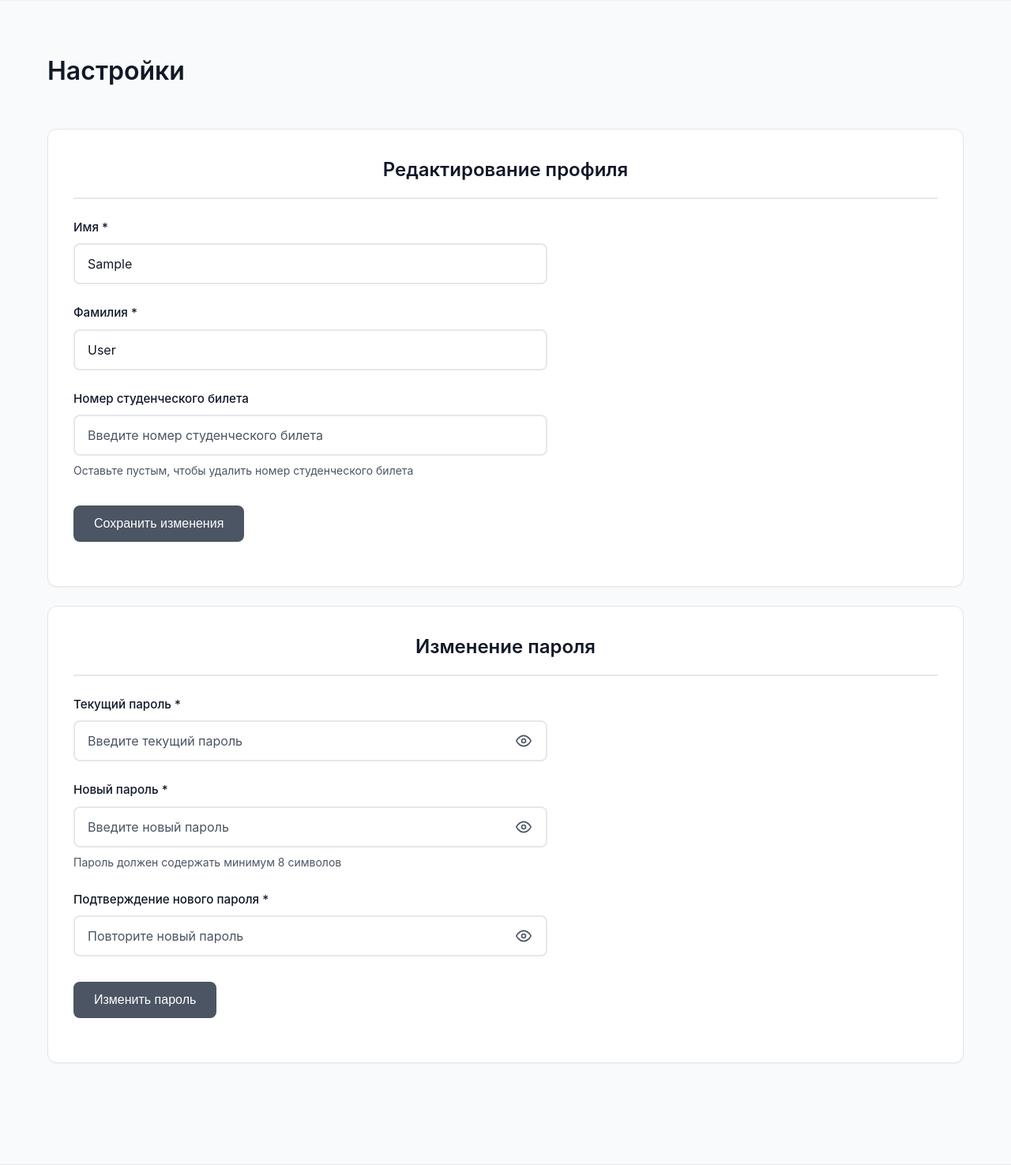
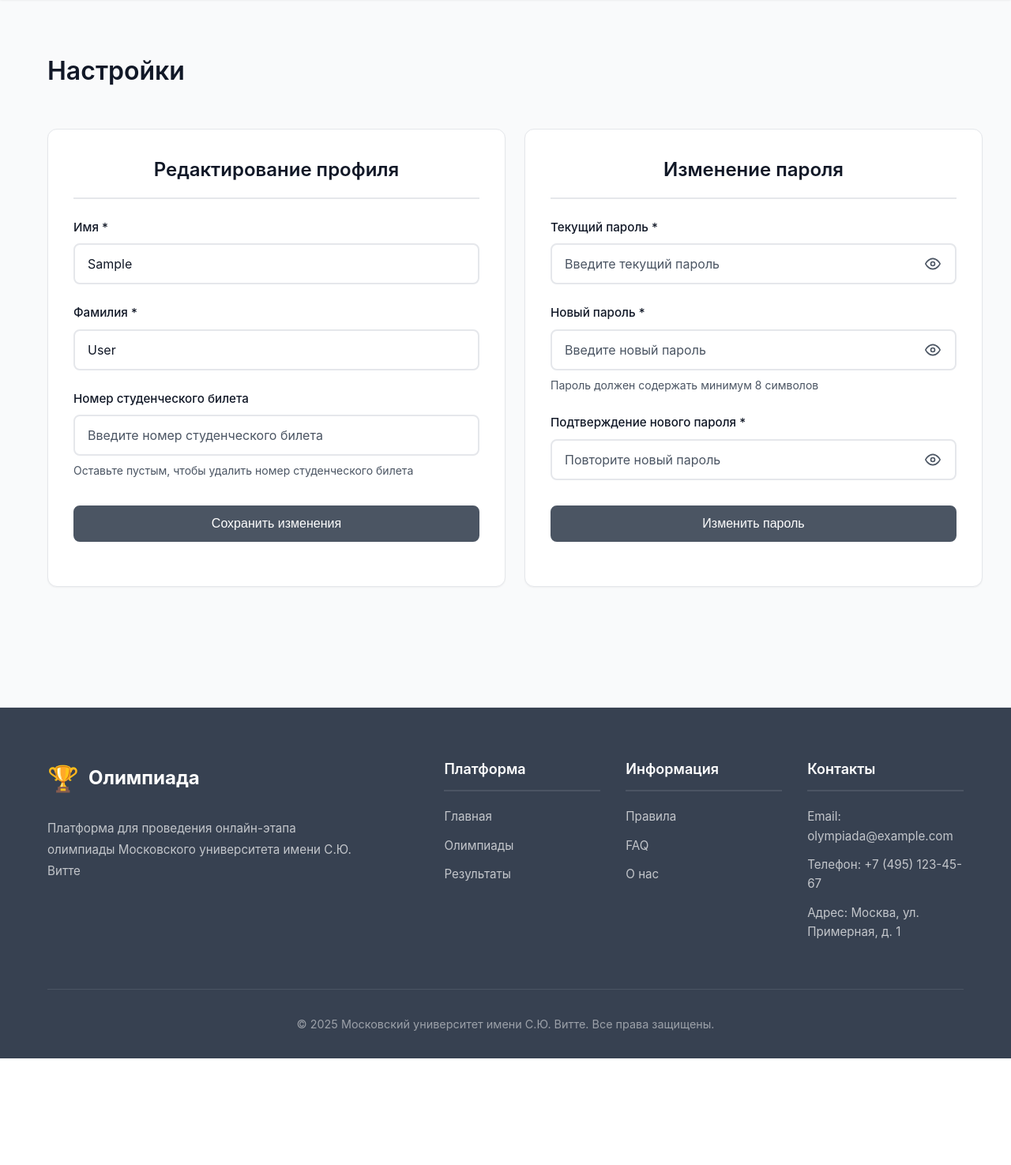
Before and after one commit to olympiada123/olympiada, a Django app: page /settings/ in a window 1280 px wide. Shown: the part 75-1550 px from the top of the page at 79% size. After the commit the page ends 1415 px from the top, so only its background shows below. Run offline with Django 5.2, Linux system fonts and the light colour scheme; the visitor is signed in with stand-in values (Sample User, id 1).

Commit message:
Changed settings page layout

```diff
--- a/app/static/css/style.css
+++ b/app/static/css/style.css
@@ -2678,9 +2678,13 @@ textarea.form-control {
     width: 100%;
 }
 
+.settings-card {
+    flex: 0 0 50%;
+    max-width: 50%;
+}
+
 .settings-form {
     width: 100%;
-    max-width: 600px;
 }
 
 .form-group {
@@ -2841,6 +2845,11 @@ textarea.form-control {
     max-width: 66.666%;
 }
 
+.settings-card {
+    flex: 0 0 50%;
+    max-width: 50%;
+}
+
 .profile-info-compact {
     display: flex;
     flex-direction: column;
--- a/app/templates/settings.html
+++ b/app/templates/settings.html
@@ -8,7 +8,8 @@
         <h1 class="about-page-title">Настройки</h1>
 
         <section class="about-section">
-            <div class="detail-section-card">
+            <div class="profile-layout">
+                <div class="detail-section-card settings-card">
                     <h2 class="section-title">Редактирование профиля</h2>
                     <form method="post" class="settings-form">
                         {% csrf_token %}
@@ -54,14 +55,14 @@
                         </div>
 
                         <div class="form-group" style="margin-top: 2rem;">
-                        <button type="submit" class="btn btn-primary">
+                            <button type="submit" class="btn btn-primary" style="width: 100%;">
                                 Сохранить изменения
                             </button>
                         </div>
                     </form>
                 </div>
 
-            <div class="detail-section-card">
+                <div class="detail-section-card settings-card">
                     <h2 class="section-title">Изменение пароля</h2>
                     <form method="post" class="settings-form">
                         {% csrf_token %}
@@ -144,11 +145,12 @@
                         </div>
 
                         <div class="form-group" style="margin-top: 2rem;">
-                        <button type="submit" class="btn btn-primary">
+                            <button type="submit" class="btn btn-primary" style="width: 100%;">
                                 Изменить пароль
                             </button>
                         </div>
                     </form>
+                </div>
             </div>
         </section>
     </div>
```
Lines whose indentation alone changed are shown as unchanged.
